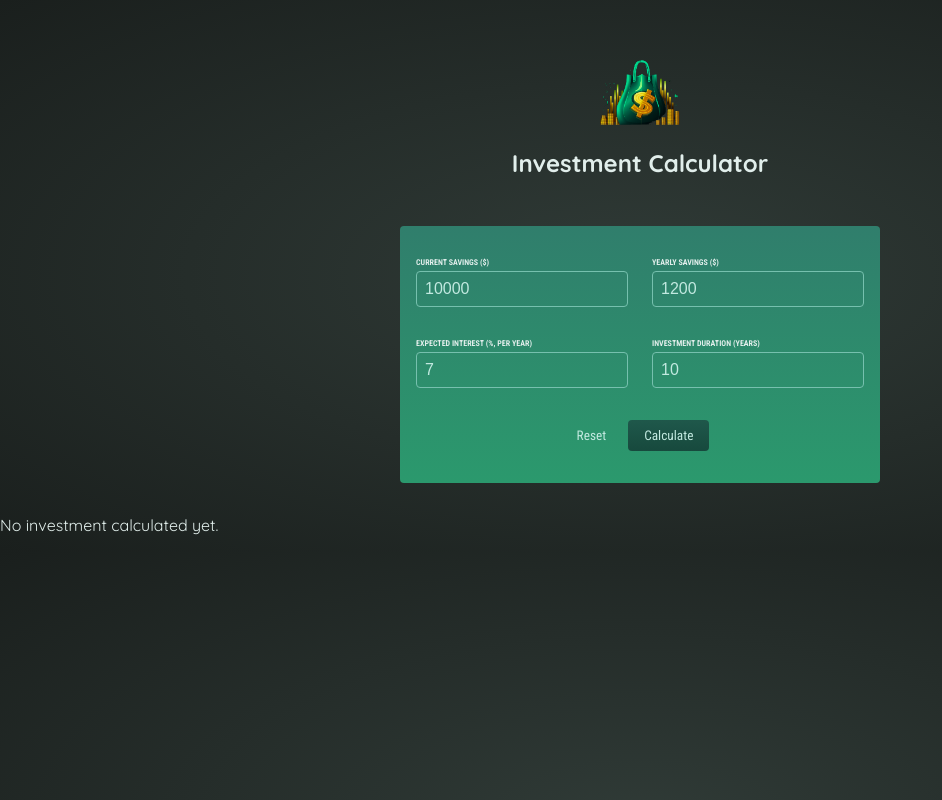
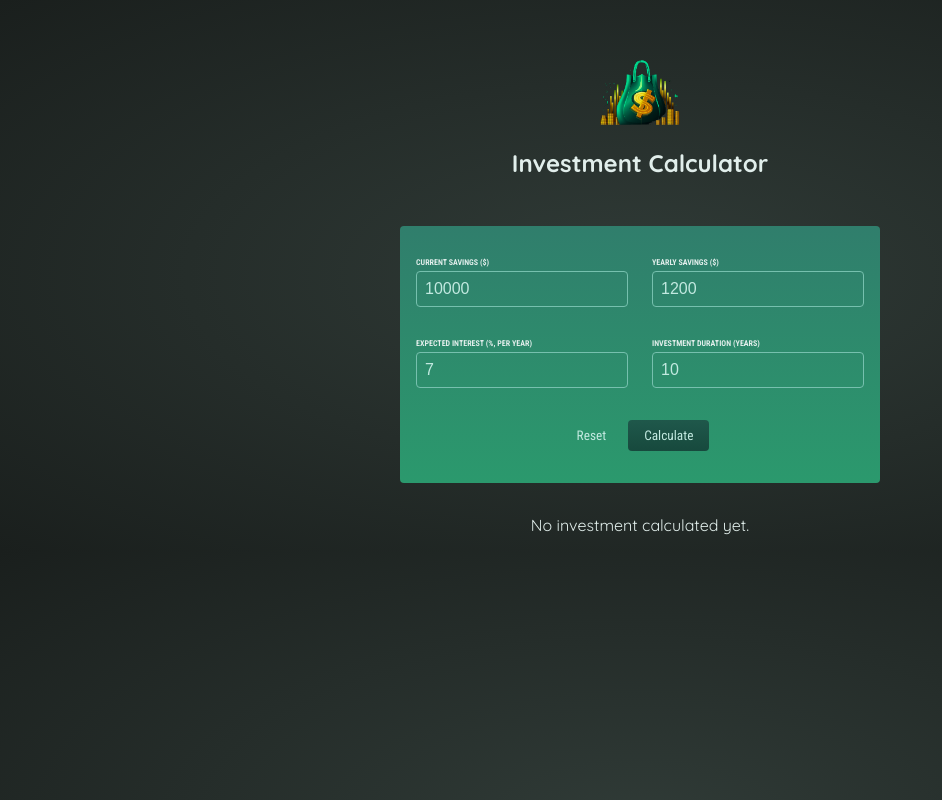
Before and after one commit to React-max/investment-calculator, a React (Create React App) app: page / in a window 1280 px wide. Shown: the whole page, without its empty margins (0-942 px from the left). Built offline with nearby package versions, Linux system fonts and the light colour scheme.

Commit message:
fix a bug - convert string to int

```diff
--- a/src/App.js
+++ b/src/App.js
@@ -13,10 +13,10 @@ function App() {
 	const yearlyData = [];
 
 	if (userInput) {
-		let currentSavings = userInput["current-savings"];
-		const yearlyContribution = userInput["yearly-contribution"];
-		const expectedReturn = userInput["expected-return"] / 100;
-		const duration = userInput["duration"];
+		let currentSavings = +userInput["current-savings"];
+		const yearlyContribution = +userInput["yearly-contribution"];
+		const expectedReturn = +userInput["expected-return"] / 100;
+		const duration = +userInput["duration"];
 
 		for (let i = 0; i < duration; i++) {
 			const yearlyInterest = currentSavings * expectedReturn;
@@ -34,7 +34,9 @@ function App() {
 		<div>
 			<Header />
 			<UserInput onCalculate={calculateHandler} />
-			{!userInput && <p>No investment calculated yet.</p>}
+			{!userInput && (
+				<p style={{ textAlign: "center" }}>No investment calculated yet.</p>
+			)}
 			{userInput && (
 				<ResultsTable
 					data={yearlyData}
```
